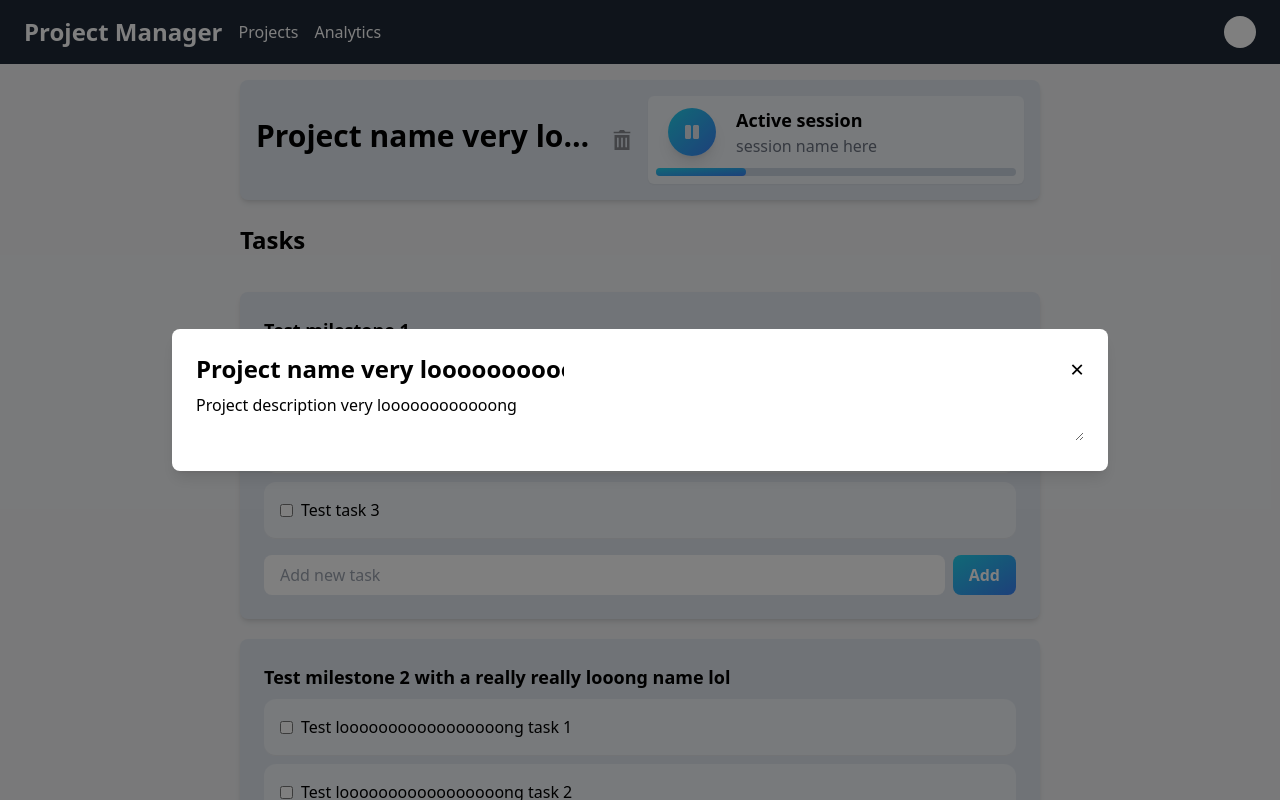
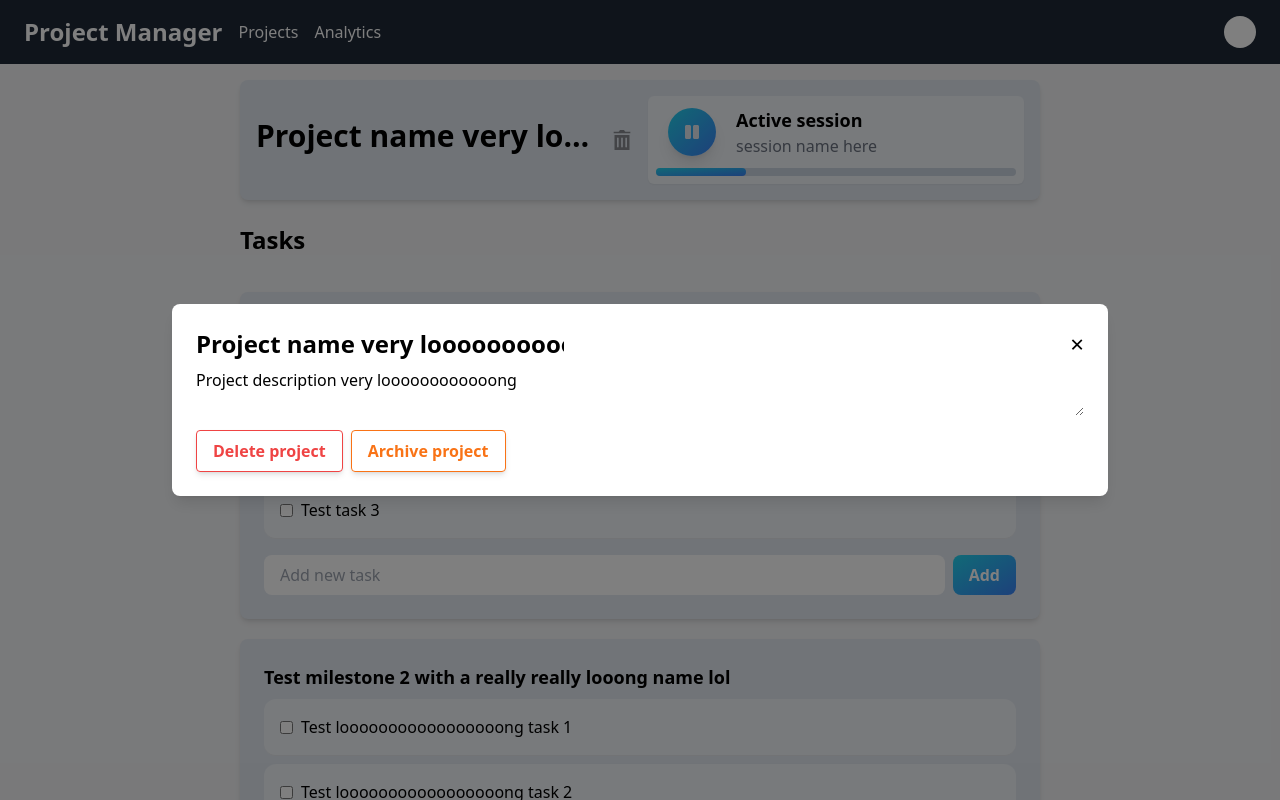
Before and after one commit to my-hack-club-projects/project-manager, a Vue app in the folder frontend/: page /projects/0/0/view in a window 1280 px wide. Both pictures are taken after a click on the element 640 px from the left and 140 px from the top of the page. Shown: the top 800 px of the page. Built offline with nearby package versions, Linux system fonts and the light colour scheme.

Commit message:
Button component

```diff
--- /dev/null
+++ b/frontend/src/components/global/TextButton.vue
@@ -0,0 +1,36 @@
+<template>
+    <!-- previously used :class="`bg-transparent hover:bg-[${this.color}] text-[${this.color}] font-semibold hover:text-white py-2 px-4 border border-[${this.color}] hover:border-transparent rounded shadow-md`"> -->
+    <button @click="this.emit('click')"
+        :class="`bg-transparent ${this.colors[this.color]} font-semibold hover:text-white py-2 px-4 border hover:border-transparent rounded shadow-md`">
+        <slot></slot>
+    </button>
+</template>
+
+<script>
+export default {
+    name: 'TextButton',
+    slots: ['default'],
+    props: {
+        disabled: Boolean,
+        color: String,
+    },
+    data() {
+        return {
+            colors: {
+                "red": "hover:bg-red-500 text-red-500 border-red-500",
+                "green": "hover:bg-green-500 text-green-500 border-green-500",
+                "blue": "hover:bg-blue-500 text-blue-500 border-blue-500",
+                "teal": "hover:bg-teal-500 text-teal-500 border-teal-500",
+                "yellow": "hover:bg-yellow-500 text-yellow-500 border-yellow-500",
+                "orange": "hover:bg-orange-500 text-orange-500 border-orange-500",
+                "indigo": "hover:bg-indigo-500 text-indigo-500 border-indigo-500",
+                "purple": "hover:bg-purple-500 text-purple-500 border-purple-500",
+                "pink": "hover:bg-pink-500 text-pink-500 border-pink-500",
+                "gray": "hover:bg-gray-500 text-gray-500 border-gray-500",
+                "black": "hover:bg-black text-black border-black",
+                "white": "hover:bg-white text-white border-white",
+            }
+        };
+    }
+}
+</script>
--- a/frontend/src/components/project/SessionInfo.vue
+++ b/frontend/src/components/project/SessionInfo.vue
@@ -43,12 +43,17 @@
         <PopupWindow v-if="projectPopup" @close="projectPopup = false" :title="project.name"
             :description="project.description" :titleEditable="true" :descriptionEditable="true"
             @change="onProjectDataChanged">
-            <!-- Display additional elements here -->
+            <div class="flex mt-2">
+                <TextButton color="red" @click="deleteProject" class="mr-2">Delete project</TextButton>
+                <TextButton color="orange" @click="archiveProject" class="mr-2">Archive project</TextButton>
+            </div>
         </PopupWindow>
     </template>
 
 <script>
 import PopupWindow from './PopupWindow.vue';
+import TextButton from '../global/TextButton.vue'
+import { Text } from 'vue';
 
 export default {
     props: {
@@ -56,6 +61,7 @@ export default {
     },
     components: {
         PopupWindow,
+        TextButton,
     },
     data() {
         return {
```
